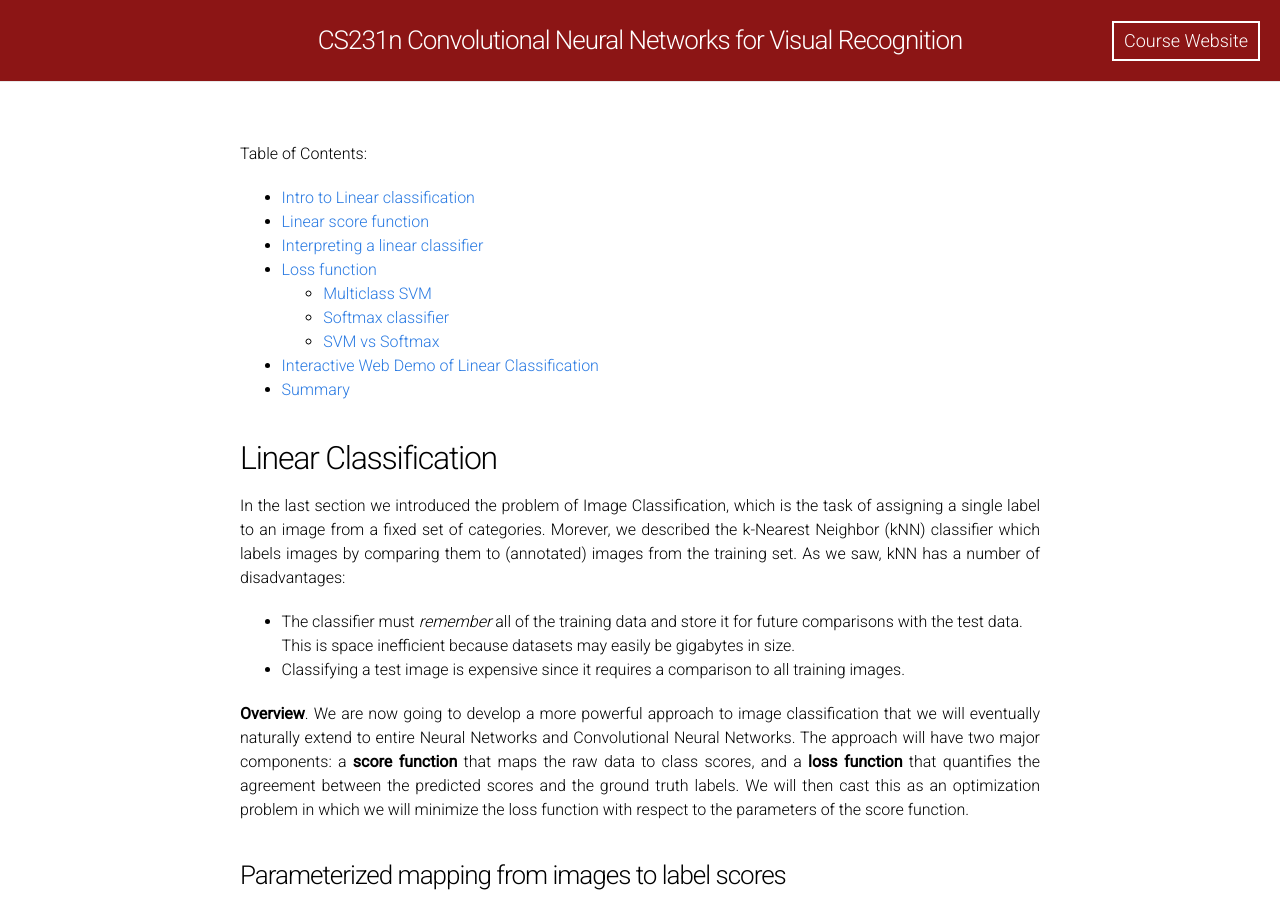
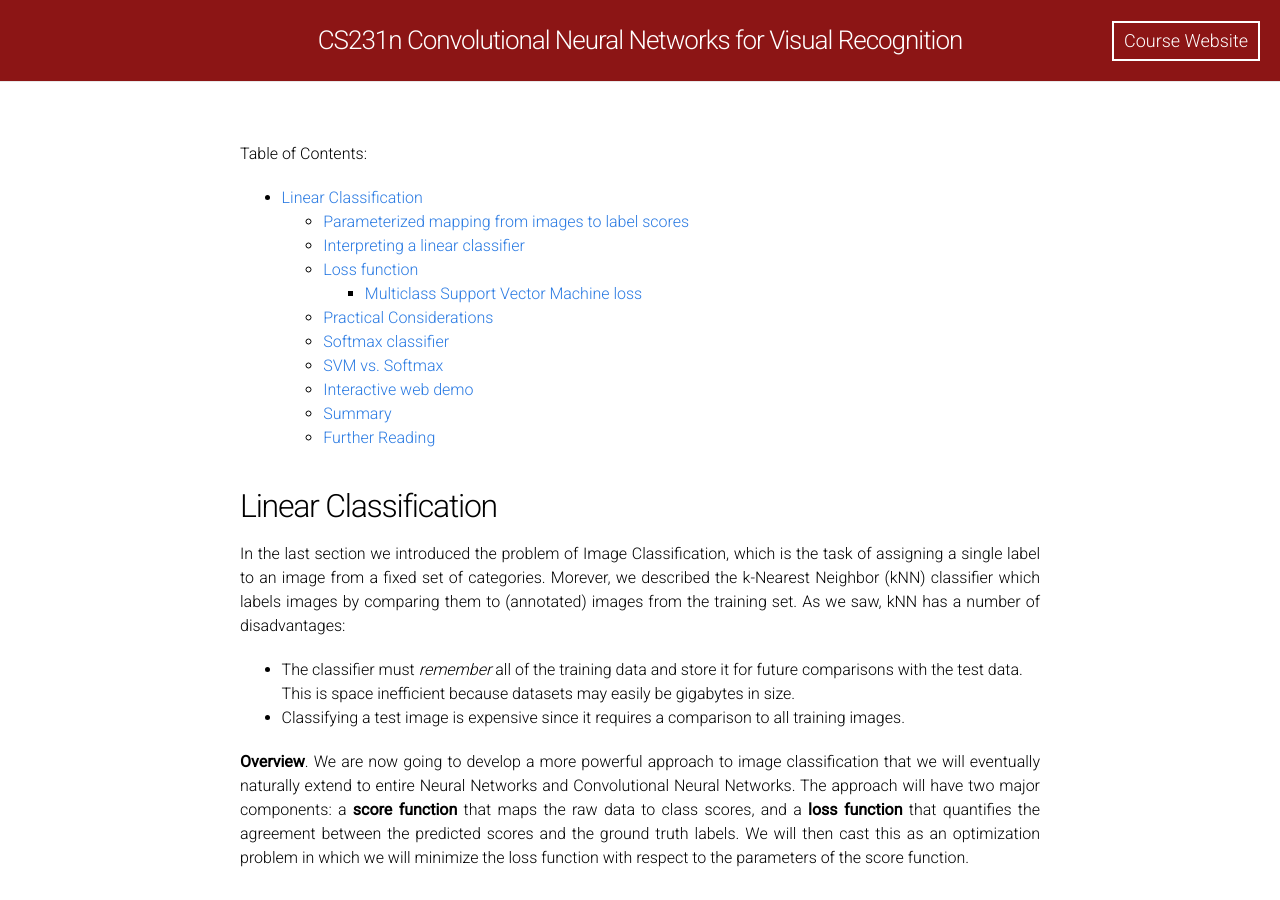
Before and after one commit to cs231n/cs231n.github.io, a Jekyll site: the page built from linear-classify.md, in a window 1280 px wide and 900 px high. Built offline with Jekyll 4.4.1, drawn with Linux system fonts in a browser that asks for light colours; formulas are drawn with MathJax 3.

```diff
--- a/linear-classify.md
+++ b/linear-classify.md
@@ -5,15 +5,17 @@
 
 Table of Contents:
 
-- [Intro to Linear classification](#intro)
-- [Linear score function](#score)
-- [Interpreting a linear classifier](#interpret)
-- [Loss function](#loss)
-  - [Multiclass SVM](#svm)
-  - [Softmax classifier](#softmax)
-  - [SVM vs Softmax](#svmvssoftmax)
-- [Interactive Web Demo of Linear Classification](#webdemo)
-- [Summary](#summary)
+- [Linear Classification](#linear-classification)
+  - [Parameterized mapping from images to label scores](#parameterized-mapping-from-images-to-label-scores)
+  - [Interpreting a linear classifier](#interpreting-a-linear-classifier)
+  - [Loss function](#loss-function)
+    - [Multiclass Support Vector Machine loss](#multiclass-support-vector-machine-loss)
+  - [Practical Considerations](#practical-considerations)
+  - [Softmax classifier](#softmax-classifier)
+  - [SVM vs. Softmax](#svm-vs-softmax)
+  - [Interactive web demo](#interactive-web-demo)
+  - [Summary](#summary)
+  - [Further Reading](#further-reading)
 
 <a name='intro'></a>
 
@@ -285,6 +287,8 @@
 
 can be interpreted as the (normalized) probability assigned to the correct label \\(y_i\\) given the image \\(x_i\\) and parameterized by \\(W\\). To see this, remember that the Softmax classifier interprets the scores inside the output vector \\(f\\) as the unnormalized log probabilities. Exponentiating these quantities therefore gives the (unnormalized) probabilities, and the division performs the normalization so that the probabilities sum to one. In the probabilistic interpretation, we are therefore minimizing the negative log likelihood of the correct class, which can be interpreted as performing *Maximum Likelihood Estimation* (MLE). A nice feature of this view is that we can now also interpret the regularization term \\(R(W)\\) in the full loss function as coming from a Gaussian prior over the weight matrix \\(W\\), where instead of MLE we are performing the *Maximum a posteriori* (MAP) estimation. We mention these interpretations to help your intuitions, but the full details of this derivation are beyond the scope of this class.
 
+<a name='softmax-stability'></a>
+
 **Practical issues: Numeric stability**. When you're writing code for computing the Softmax function in practice, the intermediate terms \\(e^{f_{y_i}}\\) and \\(\sum_j e^{f_j}\\) may be very large due to the exponentials. Dividing large numbers can be numerically unstable, so it is important to use a normalization trick. Notice that if we multiply the top and bottom of the fraction by a constant \\(C\\) and push it into the sum, we get the following (mathematically equivalent) expression:
 
 $$
```
